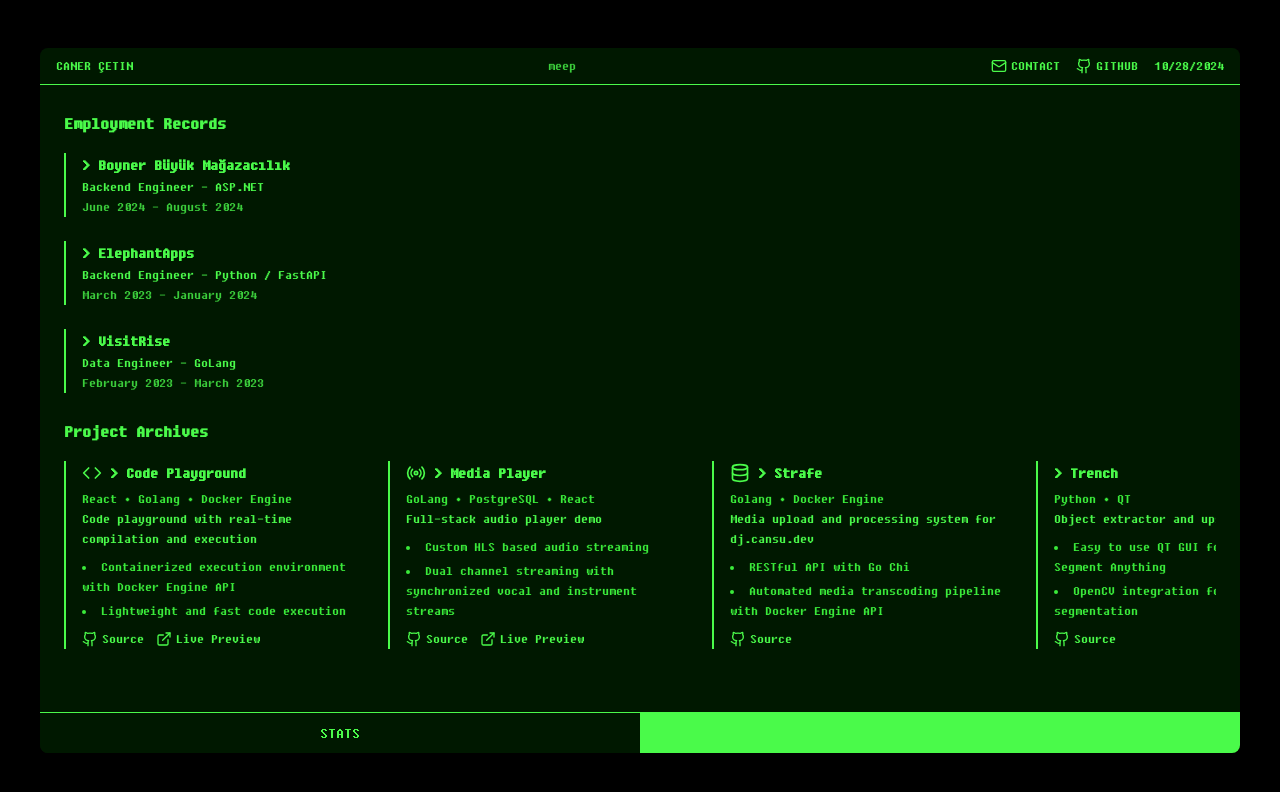
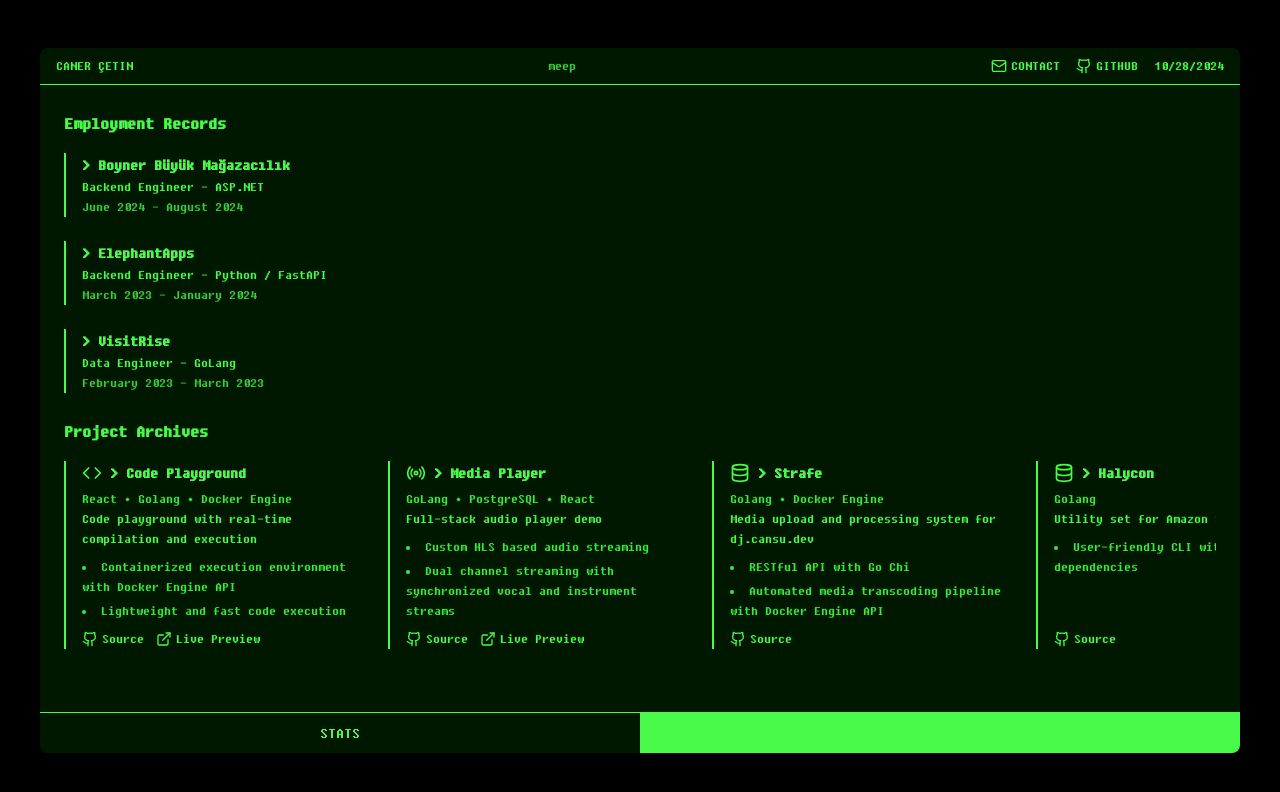
Before and after one commit to caner-cetin/resume-cansu-dev, a React (Vite) app: page / in a window 1280 px wide. Both pictures are taken after a click on the button "CAREER". Shown: the top 792 px of the page. Built offline with nearby package versions, Linux system fonts and the light colour scheme.

Commit message:
added halycon

```diff
--- a/src/Resume.tsx
+++ b/src/Resume.tsx
@@ -121,6 +121,16 @@
         'Automated media transcoding pipeline with Docker Engine API',
       ],
       link: 'https://github.com/caner-cetin/strafe'
+    },
+    {
+      title: 'Halycon',
+      tech: 'Golang',
+      description: 'Utility set for Amazon SP-API',
+      icon: <Database className="w-5 h-5" />,
+      achievements: [
+        'User-friendly CLI with zero dependencies',
+      ],
+      link: 'https://github.com/caner-cetin/halycon'
     },
     {
       title: 'Trench',
```
